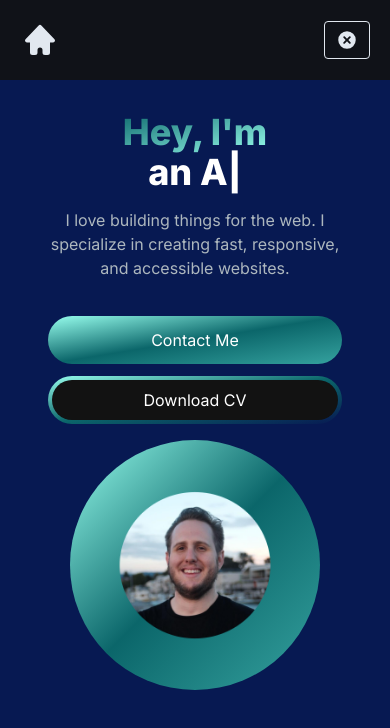
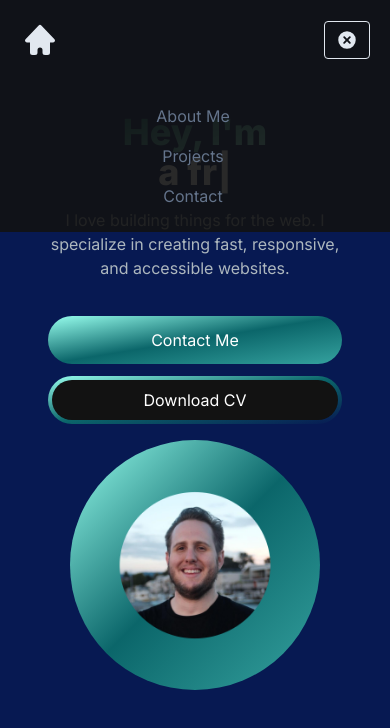
Before and after one commit to aellis815/portfolio-website, a Next.js app: page / in a window 390 px wide. Both pictures are taken after a click on the button 347 px from the left and 40 px from the top of the page. Shown: the top 728 px of the page. Built offline with nearby package versions, Linux system fonts and the light colour scheme.

Commit message:
added menu toggle for mobile with temporary styling

```diff
--- a/src/app/component/HeroArea.tsx
+++ b/src/app/component/HeroArea.tsx
@@ -18,7 +18,7 @@ export default function HeroArea() {
                             sequence={[
                                 "Alex",
                                 1000,
-                                "an Aspiring Developer",
+                                "a front-end developer",
                                 1000,
                             ]}
                             wrapper="span"
--- /dev/null
+++ b/src/app/component/MobileMenu.tsx
@@ -0,0 +1,30 @@
+import { FC } from 'react'
+import NavLink from './NavLink';
+
+
+interface Link {
+    path: string;
+    title: string;
+}
+
+interface MobileMenuProps {
+    //props for MobileMenu
+    links: Link[];
+}
+
+
+const MobileMenu: FC<MobileMenuProps> = ({ links }) => {
+    return(
+        <ul className="flex flex-col py-4 items-center">
+            {/* mapping navLinks array for mobile menu */}
+            {
+                links.map((link, index) => (
+                    <li key={index}>
+                        <NavLink href={link.path} title={link.title} />
+                    </li>
+                ))}
+        </ul>
+    );
+};
+
+export default MobileMenu;
--- a/src/app/component/NavBar.tsx
+++ b/src/app/component/NavBar.tsx
@@ -1,10 +1,10 @@
 "use client";
-import React from 'react';
 import Link from 'next/link';
 import NavLink from './NavLink';
 import { useState } from 'react';
 //list of icon names via @heroicons/react
 import { Bars2Icon, XCircleIcon, HomeIcon} from '@heroicons/react/16/solid';
+import MobileMenu from './MobileMenu';
 
 //navLinks can be edited/updtated with new paths in the future if needed
 const navLinks = [
@@ -54,6 +54,8 @@ export default function NavBar() {
                     </ul>
                 </div>
             </div>
+            {/* Toggle mobile menu overlay ---> placed down here to avoid parent styling*/}
+            {navbarOpen ? <MobileMenu links={navLinks} /> : null}
         </nav>
     );
 }
```
